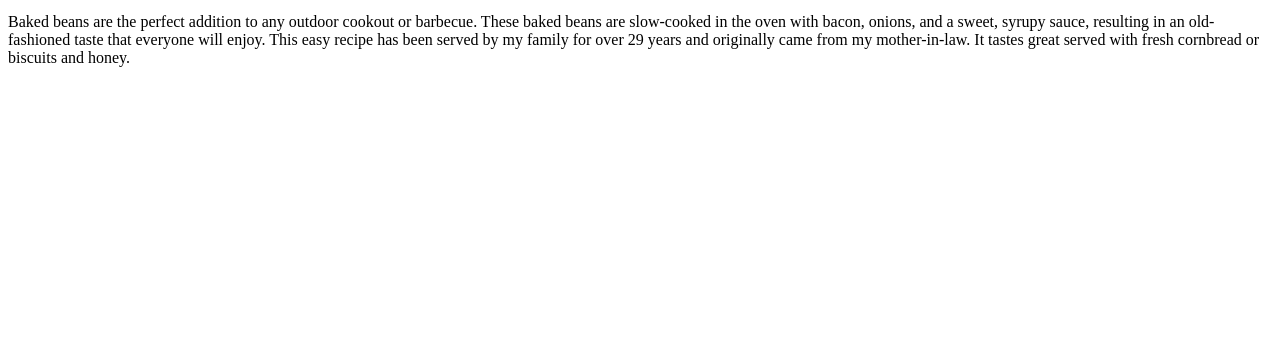
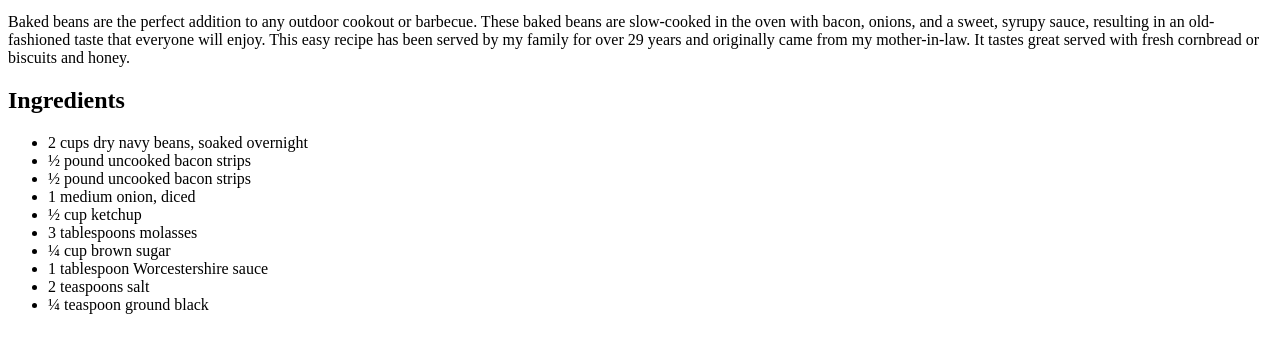
Before and after one commit to trustosas/odin-recipes, a plain HTML site: page recipes/beans.html in a window 1280 px wide. Shown: the part 447-800 px from the top of the page. Drawn offline with Linux system fonts and the light colour scheme.

Commit message:
Add Ingredients list to beans.html

```diff
--- a/recipes/beans.html
+++ b/recipes/beans.html
@@ -11,5 +11,18 @@
     <img src="https://www.allrecipes.com/thmb/L-nhuKVdANzFy2oXR_zp3rDeYxA=/0x512/filters:no_upscale():max_bytes(150000):strip_icc():format(webp)/18255-boston-baked-beans-DDMFS-4x3-2009d38fc23b4c9d87a0d290208cc943.jpg">
     <p>Boston baked beans are a variety of baked beans, sweetened with molasses, and flavored with salt pork or bacon.</p>
     <p>Baked beans are the perfect addition to any outdoor cookout or barbecue. These baked beans are slow-cooked in the oven with bacon, onions, and a sweet, syrupy sauce, resulting in an old-fashioned taste that everyone will enjoy. This easy recipe has been served by my family for over 29 years and originally came from my mother-in-law. It tastes great served with fresh cornbread or biscuits and honey.</p>
+    <h2>Ingredients</h2>
+    <ul>
+      <li>2 cups dry navy beans, soaked overnight</li>
+      <li>½ pound uncooked bacon strips</li>
+      <li>½ pound uncooked bacon strips</li>
+      <li>1 medium onion, diced</li>
+      <li>½ cup ketchup</li>
+      <li>3 tablespoons molasses</li>
+      <li>¼ cup brown sugar</li>
+      <li>1 tablespoon Worcestershire sauce</li>
+      <li>2 teaspoons salt</li>
+      <li>¼ teaspoon ground black</li>
+    </ul>
   </body>
 </html>
```
Also changed, not shown: index.html (+3 -1 lines).
